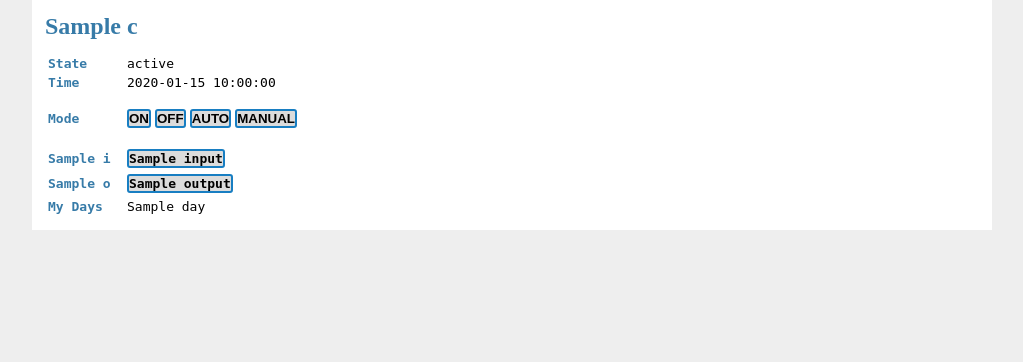
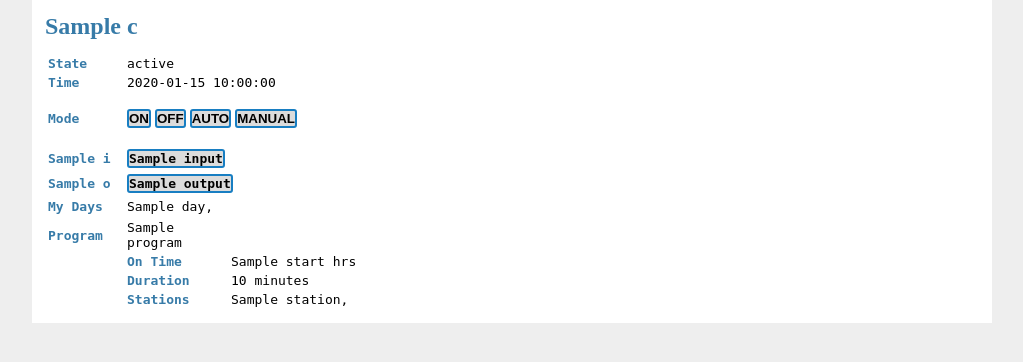
Before and after one commit to mikecv/automata, a Flask app: template webUI/templates/webUI/index.html in a window 1280 px wide. Shown: the part 42-404 px from the top of the page, without its empty margins (128-1151 px from the left). Run offline with Flask 2, Linux system fonts and the light colour scheme; the visitor is signed in with stand-in values (Sample User, id 1); data comes from the database, SQL or seed files in the repository; the template is opened without the code that fills it: most values are stand-ins (such as "Sample title", 1, 10 or a date in 2020); lists and menus that the app fills with data are empty.

Commit message:
Rendered controller program detail to UI.

```diff
--- a/sprinklers/uiMessages.py
+++ b/sprinklers/uiMessages.py
@@ -164,5 +164,5 @@ class UiCommands(ui_pb2_grpc.UiMessages):
             "Programs" : pgs
         }
 
+        print(json.dumps(pDict))
         return json.dumps(pDict)
-        # return "None"
--- a/webUI/templates/webUI/index.html
+++ b/webUI/templates/webUI/index.html
@@ -99,9 +99,33 @@
             </tr>
           </table>
           <table style="text-align:left">
-            <th width="75px"><a>My Days</a></th>
-            <th><a-dyn>{% for d in pData["MyDays"] %} {{ d }} {% endfor %}</a-dyn></th>
-          </tr>
+            <tr>
+              <th width="75px"><a>My Days</a></th>
+              <th width="200px"><a-dyn>{% for d in pData["MyDays"] %} {{ d }}, {% endfor %}</a-dyn></th>
+            </tr>
+          </table>
+          <table style="text-align:left">
+            {% for pg in pData["Programs"] %}
+              <tr>
+                <th width="75px"><a>Program</a></th>
+                <th width="100px"><a-dyn>{{ pg["Name"] }}</a-dyn></th>
+              </tr>
+              <tr>
+                <th></th>
+                <th><a>On Time</a></th>
+                <th><a-dyn>{{ pg["OnTimes"]["Start"] }} hrs</a-dyn></th>
+              </tr>
+              <tr>
+                <th></th>
+                <th><a>Duration</a></th>
+                <th><a-dyn>{{ pg["OnTimes"]["Duration"] }} minutes</a-dyn></th>
+              </tr>
+              <tr>
+                <th></th>
+                <th><a>Stations</a></th>
+                <th><a-dyn>{% for st in pg["OnTimes"]["Stations"] %} {{ st }}, {% endfor %}</a-dyn></th>
+              </tr>
+            {% endfor %}
           </table>
         </div>
       {% endif %}
```
